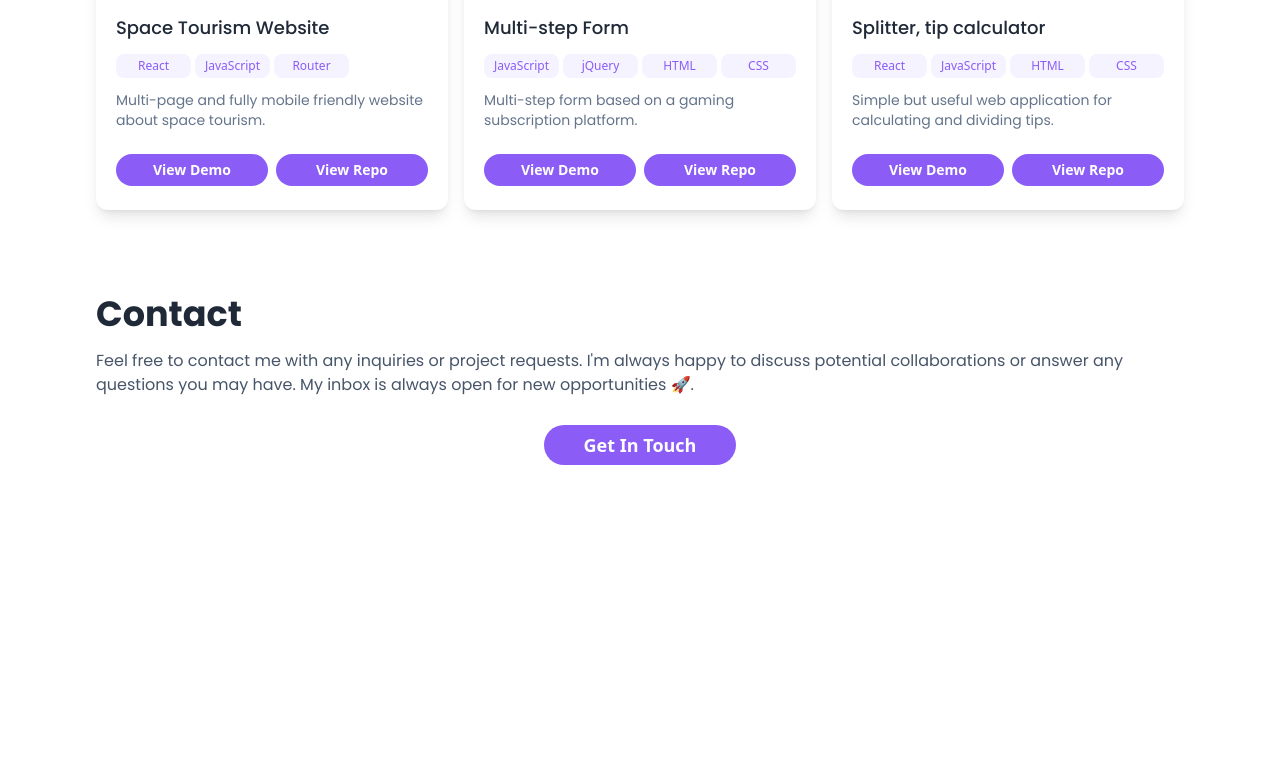
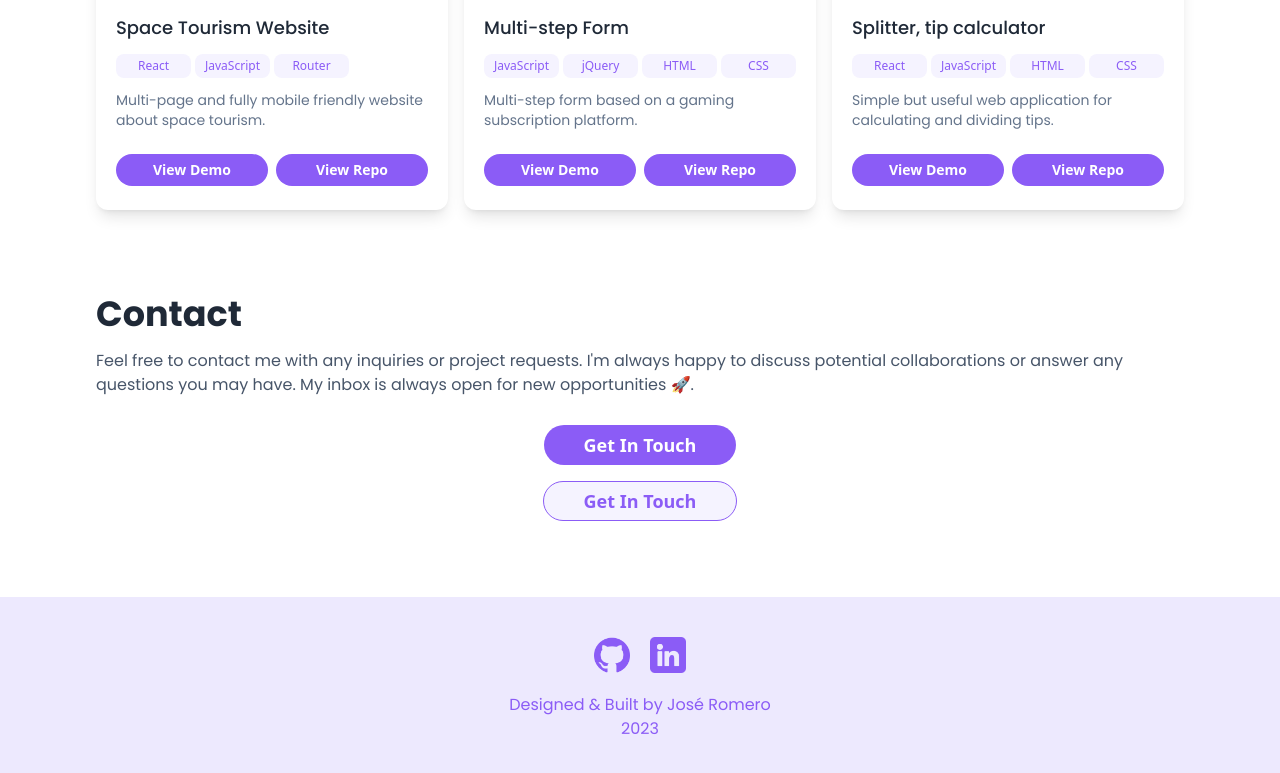
Before and after one commit to JoseDanielRomero/Jose-Romero-Portfolio, a React (Create React App) app: page / in a window 1280 px wide. Shown: the part 2071-2844 px from the top of the page. Before the commit the page ends 2556 px from the top, so only its background shows below. Built offline with nearby package versions, Linux system fonts and the light colour scheme.

Commit message:
Add Footer section

```diff
--- a/src/App.js
+++ b/src/App.js
@@ -3,6 +3,9 @@ import ContactSection from "./components/ContactSection";
 import HeroSection from "./components/HeroSection";
 import Navbar from "./components/Navbar";
 import ProyectsSection from "./components/ProyectsSection";
+import githubLogo from "./images/github-logo.png"
+import linkedinLogo from "./images/linkedin-logo.png"
+
 
 function App() {
   return (
@@ -16,6 +19,18 @@ function App() {
         <ProyectsSection />
         <ContactSection />
       </main>
+      <footer className="h-auto w-full px-8 md:px-16 lg:px-24 flex flex-col items-center justify-start mt-5 md:mt-14 bg-violet-100 pt-10 pb-16 gap-5">
+        <div className="h-auto w-full flex flex-row items-center justify-center gap-5">
+          <a href="https://github.com/JoseDanielRomero" target="_blank"><img src={githubLogo} alt="Github page" className="h-8 md:h-9 hover:grayscale-[30%] hover:contrast-150 transition ease-in-out"/></a>
+          <a href="https://www.linkedin.com/in/jose-daniel-romero-t/" target="_blank"><img src={linkedinLogo} alt="Linkedin page" className="h-8 md:h-9 hover:grayscale-[30%] hover:contrast-150 transition ease-in-out"/></a>
+        </div>
+        <div className="h-auto w-full flex flex-col items-center justify-center">
+          <p className="font-poppins text-base font-normal text-violet-500 text-center">
+            Designed & Built by José Romero
+          </p>
+          <p className="font-poppins text-base font-normal text-violet-500 text-center">2023</p>
+        </div>
+      </footer>
     </div>
   );
 }
--- a/src/components/ContactSection.js
+++ b/src/components/ContactSection.js
@@ -5,9 +5,12 @@ function ContactSection() {
       <p className="font-poppins text-base font-normal text-slate-600">
         Feel free to contact me with any inquiries or project requests. I'm always happy to discuss potential collaborations or answer any questions you may have. My inbox is always open for new opportunities 🚀.
       </p>
-      <div className="h-auto w-full flex flex-col items-center justify-center my-5">
+      <div className="h-auto w-full flex flex-col items-center justify-center my-5 gap-4">
         <a href="mailto:danyrome12.dev@gmail.com" target="_blank" className="h-10 w-auto px-10 rounded-full bg-violet-500 hover:bg-violet-600 flex flex-col items-center justify-center cursor-pointer hover:scale-110 hover:-translate-y-1 transition ease-in-out">
           <p className="font-semibold text-lg text-white">Get In Touch</p>
+        </a>
+        <a href="mailto:danyrome12.dev@gmail.com" target="_blank" className="h-10 w-auto px-10 rounded-full bg-violet-50 border-[1px] border-violet-500 hover:bg-violet-200 flex flex-col items-center justify-center cursor-pointer hover:scale-110 hover:-translate-y-1 transition ease-in-out">
+          <p className="font-semibold text-lg text-violet-500">Get In Touch</p>
         </a>
       </div>
 
```
